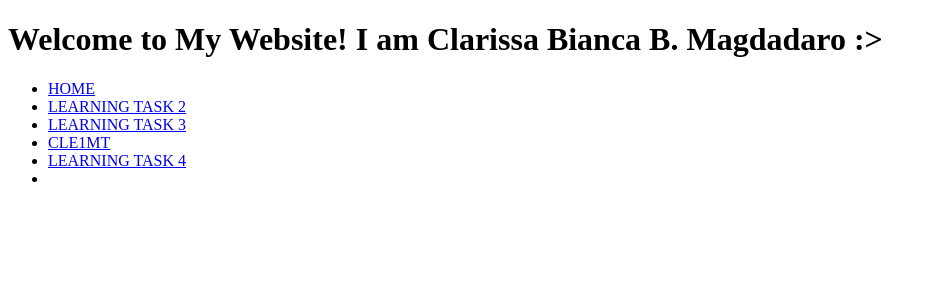
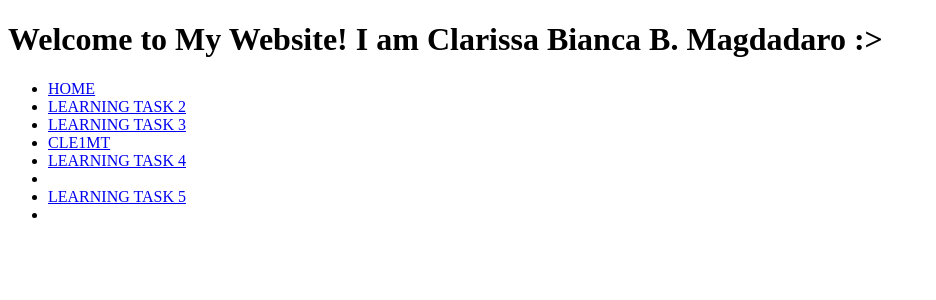
Before and after one commit to ClarissaMagdadaro/learningtasks, a PHP site: page / in a window 1280 px wide. Shown: the top 300 px of the page, without its empty margins (0-936 px from the left). Run offline with PHP 8.4, Linux system fonts and the light colour scheme.

Commit message:
Update index.php

```diff
--- a/index.php
+++ b/index.php
@@ -10,6 +10,8 @@
        <li><a href="/LT2/Recipes.html">LEARNING TASK 2</a></li>
        <li><a href="/LT3/index.html">LEARNING TASK 3</a></li>
        <li><a href="/CLE1MT/CLE1MT.html">CLE1MT</a></li>
-        <li><a href="/LT4/index.html">LEARNING TASK 4</a><li>
+       <li><a href="/LT4/index.html">LEARNING TASK 4</a><li>
+       <li><a href="/LT5/index.html">LEARNING TASK 5</a><li>
+
     </ul>
     </body>
```
